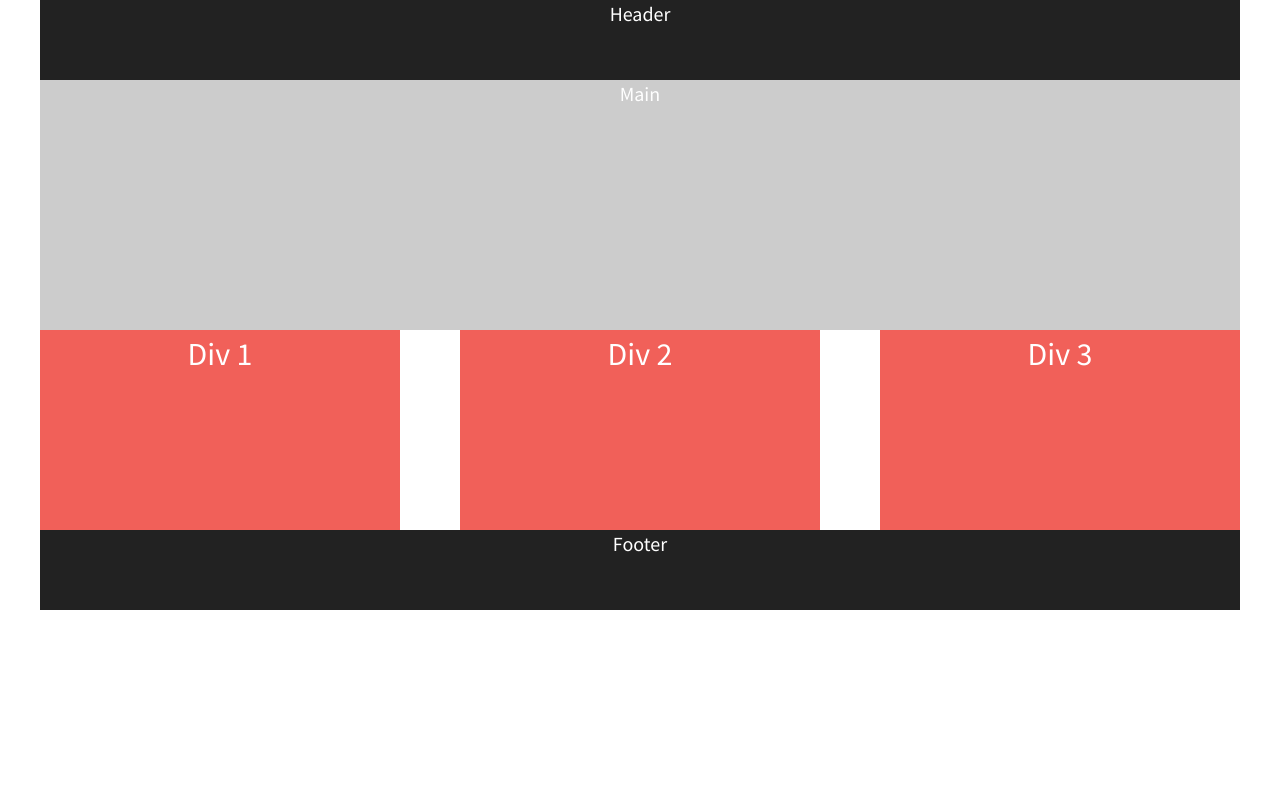
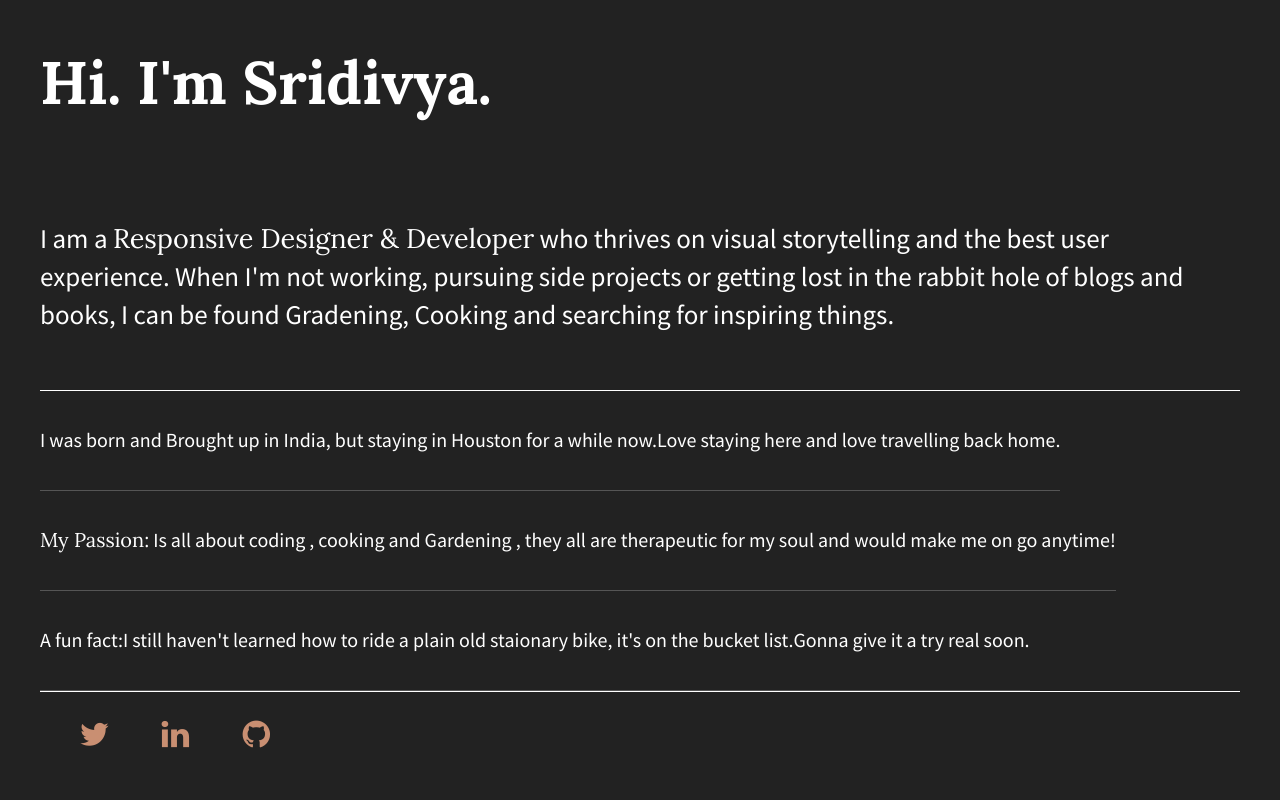
Before and after one commit to sridivya-web/flexbox-starter, a plain HTML site: page index.html in a window 1280 px wide. Drawn offline with nearby package versions, Linux system fonts and the light colour scheme; a web font is replaced by a local one.

Commit message:
Updated Index and Style's Page

```diff
--- a/css/main.css
+++ b/css/main.css
@@ -81,61 +81,102 @@ textarea {
    ========================================================================== */
 
 html {
-  background-color: #fff;
+  background-color:#222;
   height: 100%;
   width: 100%;
 }
 
 body {
   font-family: 'Source Sans Pro', sans-serif;
-  padding: 0 2em;
+  padding: 0em 2em;
   font-size: 1.25em;
   height: 100%;
   color: #fff;
-  text-align: center;
+  display: flex;
+  justify-content: center;
+
 }
+
+.flex-container{
+display: flex;
+flex-flow: row wrap;
+justify-content: space-between;
+max-width: 1200px;
+}
+
+p span {
+  font-family: 'Lora', sans-serif;
+}
+
 
 header,
 footer {
-  background-color: #222;
-  height: 80px;
+
   width: 100%;
+  display: flex;
+  justify-content: flex-start;
+  }
+
+ header h1 {
+    font-family: 'Lora', sans-serif;
+    font-size: 3em;
   }
 
 main {
-  background-color: #ccc;
-  height: 250px;
+
   width: 100%;
-
-}
-
-header,
-footer,
-main {
-
-}
-
-.flex-container {
-
- display: flex;
- justify-content: center;
- align-items: center;
- flex-flow: row wrap;
-justify-content: space-between;
+  display: flex;
+  justify-content: center;
+  border-bottom: 1px solid #fff;
 
 }
 
 
-.flex-items {
-  color: #fff;
-  line-height: 1.5em;
-  font-size: 1.6em;
-  background-color: #f16059;
-  width: 30%;
-  height: 200px;
-  text-align: center;
+main p {
+
+  font-size: 1.35em;
 }
 
+.flex-items {
+  display: flex;
+  justify-content: center;
+  align-items: center;
+  line-height: 1.5em;
+  font-size: 1em;
+ border-bottom: 1px solid #555;
+
+}
+
+
+
+
+.foot {
+
+  border-top: 1px solid #fff;
+}
+
+#links a {
+
+     font-family: "Source Sans Pro";
+      text-decoration:none;
+      font-weight: normal;
+      font-size: 28px;
+}
+
+#links ul {
+
+      list-style: none;
+}
+#links ul li {
+
+       display: inline-block;
+}
+
+#links ul img {
+
+      font-size: 32px;
+      padding-right: 48px;
+}
 /* ==========================================================================
    Helper classes
    ========================================================================== */
--- a/index.html
+++ b/index.html
@@ -13,7 +13,9 @@
         <link rel="stylesheet" href="css/normalize.css">
         <link rel="stylesheet" href="css/main.css">
         <script src="js/vendor/modernizr-2.8.3.min.js"></script>
+        <link href='http://fonts.googleapis.com/css?family=Lora:700' rel='stylesheet' type='text/css'>
         <link href="https://fonts.googleapis.com/css?family=Lora|Source+Sans+Pro:400,700" rel="stylesheet">
+         <link href="https://fonts.googleapis.com/css2?family=Fondamento&display=swap" rel="stylesheet">
     </head>
     <body>
         <!--[if lt IE 8]>
@@ -22,18 +24,46 @@
 
         <!-- Add your site or application content here -->
         <section class="flex-container">
-            <header>Header</header>
-            <main>Main</main>
+            <header>
+
+            <h1>
+      		   Hi. I'm Sridivya.
+       	   </h1>
+
+           </header>
+
+            <main>
+
+             <p class="about">
+           	  I am a <span>Responsive Designer & Developer</span> who thrives on visual storytelling and the best user experience. When I'm not working, pursuing side projects or getting lost in the rabbit hole of blogs and books, I can be found Gradening, Cooking and searching for inspiring things.
+             </p>
+
+            </main>
             <div id="div-1" class="flex-items">
-                Div 1
+               <p>
+                I was born and Brought up in India, but staying in Houston for a while now.Love staying here and love travelling back home.
+                </p>
+
             </div>
             <div id="div-2" class="flex-items">
-                Div 2
+                <p> <span>My Passion:</span> Is all about coding , cooking and Gardening , they all are therapeutic for my soul and would make me on go anytime!
+
+               </p>
             </div>
             <div id="div-3" class="flex-items">
-                Div 3
+               <p> A fun fact:I still haven't learned how to ride a plain old staionary bike, it's on the bucket list.Gonna give it a try real soon.
+              </p>
             </div>
-            <footer>Footer</footer>
+            <footer id="links" class="foot">
+
+           <ul>
+
+             <li><a href="https://twitter.com/"><img src="img/twitter.png" alt="twitter"/></a></li>
+             <li><a href="https://www.linkedin.com/"><img src="img/linkedin.png" alt="linkedin"/></a></li>
+             <li><a href="https://github.com/"><img src="img/github.png" alt="github"/></a></li>
+           </ul>
+
+           </footer>
         </section>
 
         <script src="https://ajax.googleapis.com/ajax/libs/jquery/1.11.3/jquery.min.js"></script>
```
Also changed, not shown: img/github.png (added), img/linkedIn.png (added), img/twitter.png (added).
